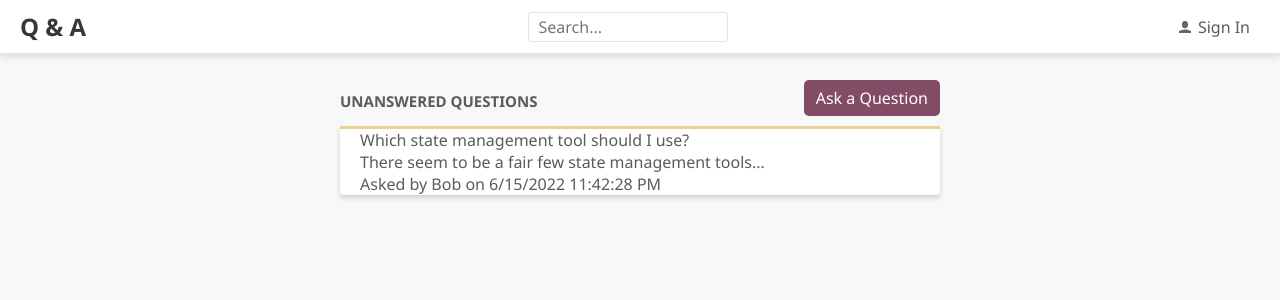
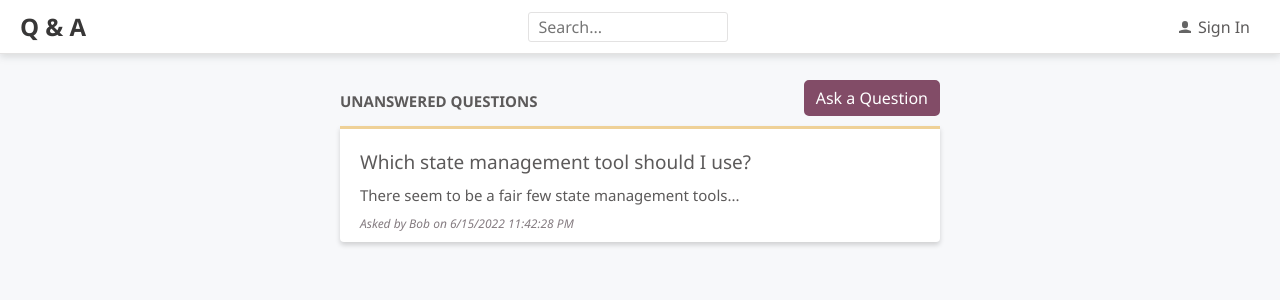
Before and after one commit to msenor/QandA, a React (Create React App) app in the folder frontend/: page / in a window 1280 px wide. Shown: the top 300 px of the page. Built offline with nearby package versions, Linux system fonts and the light colour scheme.

Commit message:
Complete the home page styling

```diff
--- a/frontend/src/Question.tsx
+++ b/frontend/src/Question.tsx
@@ -1,5 +1,8 @@
+/** @jsxImportSource @emotion/react */
+import { css } from '@emotion/react';
 import React from 'react';
 import { QuestionData } from './QuestionsData';
+import { gray2, gray3 } from './Styles';
 
 interface Props {
   data: QuestionData;
@@ -7,16 +10,39 @@ interface Props {
 }
 
 export const Question = ({ data, showContent = true }: Props) => (
-  <div>
-    <div>{data.title}</div>
+  <div
+    css={css`
+      padding: 10px 0px;
+    `}
+  >
+    <div
+      css={css`
+        padding: 10px 0px;
+        font-size: 19px;
+      `}
+    >
+      {data.title}
+    </div>
     {showContent && (
-      <div>
+      <div
+        css={css`
+          padding-bottom: 10px;
+          font-size: 15px;
+          color: ${gray2};
+        `}
+      >
         {data.content.length > 50
           ? `${data.content.substring(0, 50)}...`
           : data.content}
       </div>
     )}
-    <div>
+    <div
+      css={css`
+        font-size: 12px;
+        font-style: italic;
+        color: ${gray3};
+      `}
+    >
       {`Asked by ${data.userName} on
        ${data.created.toLocaleDateString()} ${data.created.toLocaleTimeString()}`}
     </div>
```
